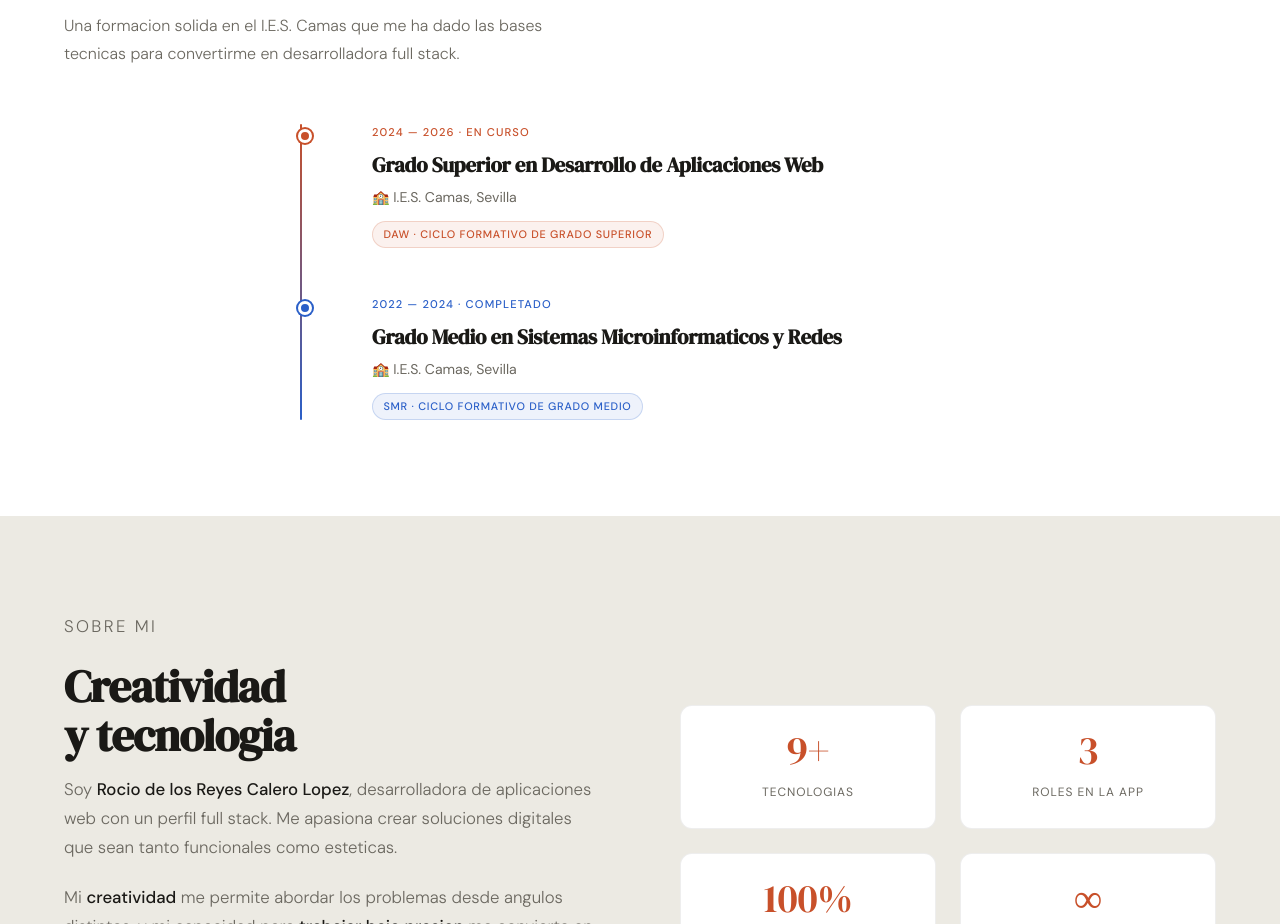
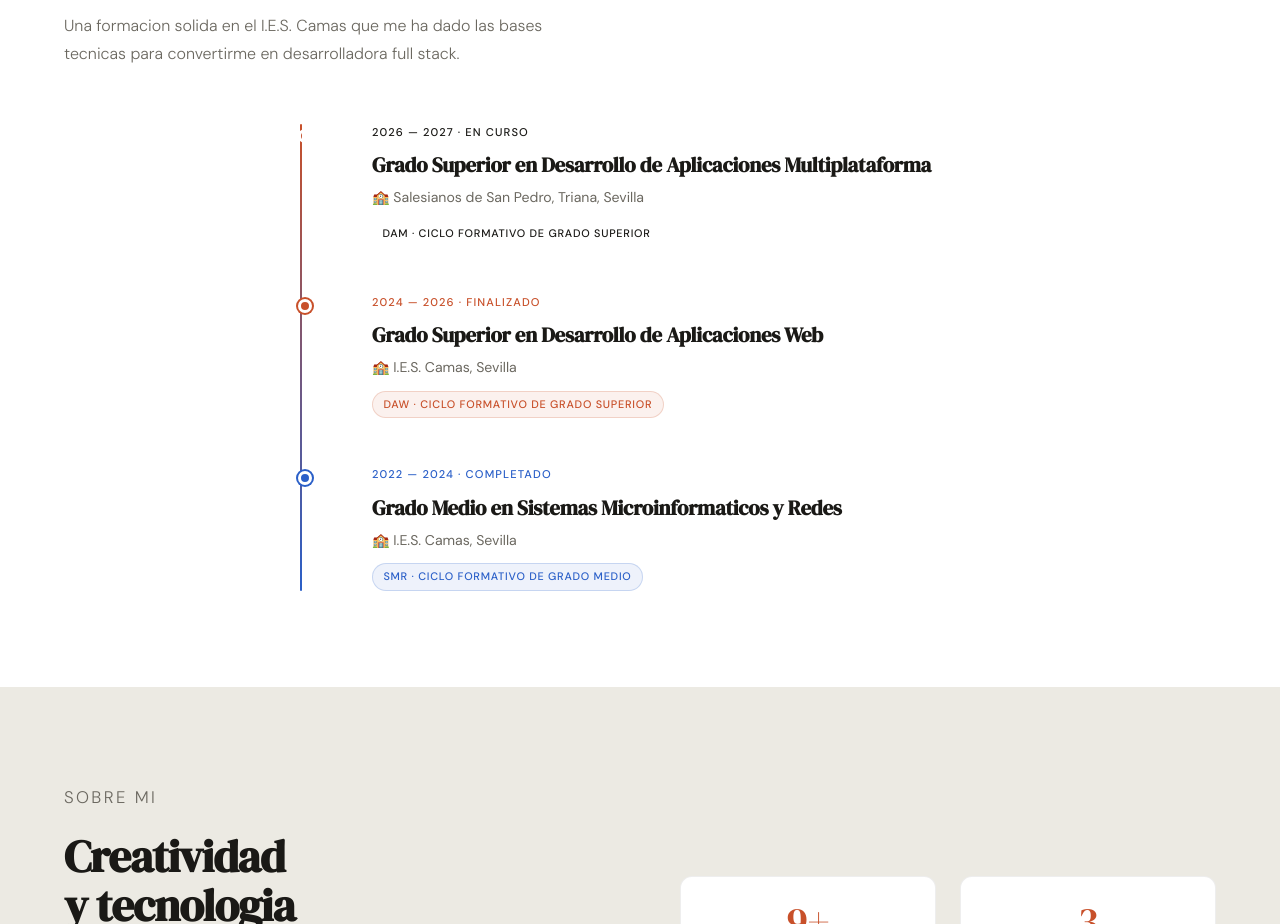
Before and after one commit to RCalero8/portfolio, a plain HTML site: page index.html in a window 1280 px wide. Shown: the part 2665-3589 px from the top of the page. Drawn offline with Linux system fonts and the light colour scheme.

Commit message:
Añadimos un proyecto nuevo y un curso nuevo v2

```diff
--- a/index.html
+++ b/index.html
@@ -493,7 +493,7 @@
           <li>Diseño pensado para reforzar la identidad de la marca</li>
           <li>Sección de contacto y gestión de piezas para la tienda</li>
         </ul>
-        <a href="#" class="project-link">Ver proyecto &rarr;</a>
+        <a href="https://joyeria-zulema.vercel.app/" class="project-link">Ver proyecto &rarr;</a>
       </div>
     </div>
 
@@ -515,10 +515,17 @@
   <p class="section-sub reveal">Una formacion solida en el I.E.S. Camas que me ha dado las bases tecnicas para convertirme en desarrolladora full stack.</p>
 
   <div class="timeline">
+    <div class="tl-item reveal">
+      <div class="tl-dot tl-dot-green"></div>
+      <p class="tl-period tl-period-green">2026 &mdash; 2027 &middot; En curso</p>
+      <h3 class="tl-title">Grado Superior en Desarrollo de Aplicaciones Multiplataforma</h3>
+      <p class="tl-center">&#127979; Salesianos de San Pedro, Triana, Sevilla</p>
+      <span class="tl-badge tl-badge-green">DAM &middot; Ciclo Formativo de Grado Superior</span>
+    </div>
 
     <div class="tl-item reveal">
       <div class="tl-dot tl-dot-orange"></div>
-      <p class="tl-period tl-period-orange">2024 &mdash; 2026 &middot; En curso</p>
+      <p class="tl-period tl-period-orange">2024 &mdash; 2026 &middot; Finalizado</p>
       <h3 class="tl-title">Grado Superior en Desarrollo de Aplicaciones Web</h3>
       <p class="tl-center">&#127979; I.E.S. Camas, Sevilla</p>
       <span class="tl-badge tl-badge-orange">DAW &middot; Ciclo Formativo de Grado Superior</span>
```
